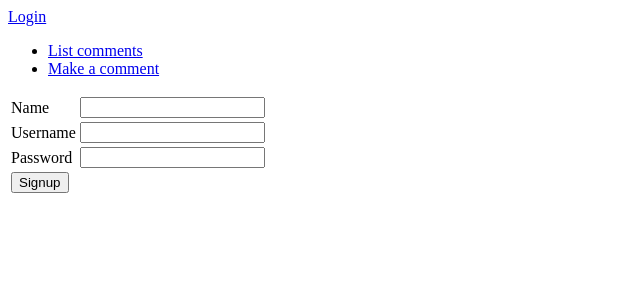
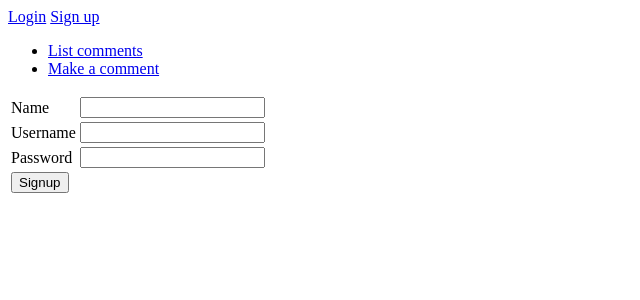
Before and after one commit to sinplosion/msgboard, a Flask app: page /auth/signup in a window 1280 px wide. Shown: the top 300 px of the page, without its empty margins (0-640 px from the left). Run offline with Flask 2, Linux system fonts and the light colour scheme.

Commit message:
signup link added

```diff
--- a/application/templates/layout.html
+++ b/application/templates/layout.html
@@ -13,6 +13,7 @@
   </p>
   {% else %}
   <a href="{{ url_for('auth_login') }}">Login</a>
+  <a href="{{ url_for('auth_signup') }}">Sign up</a>
   {% endif %}
   <ul>
     <li><a href="{{ url_for('comment_index') }}">List comments</a></li>
```
